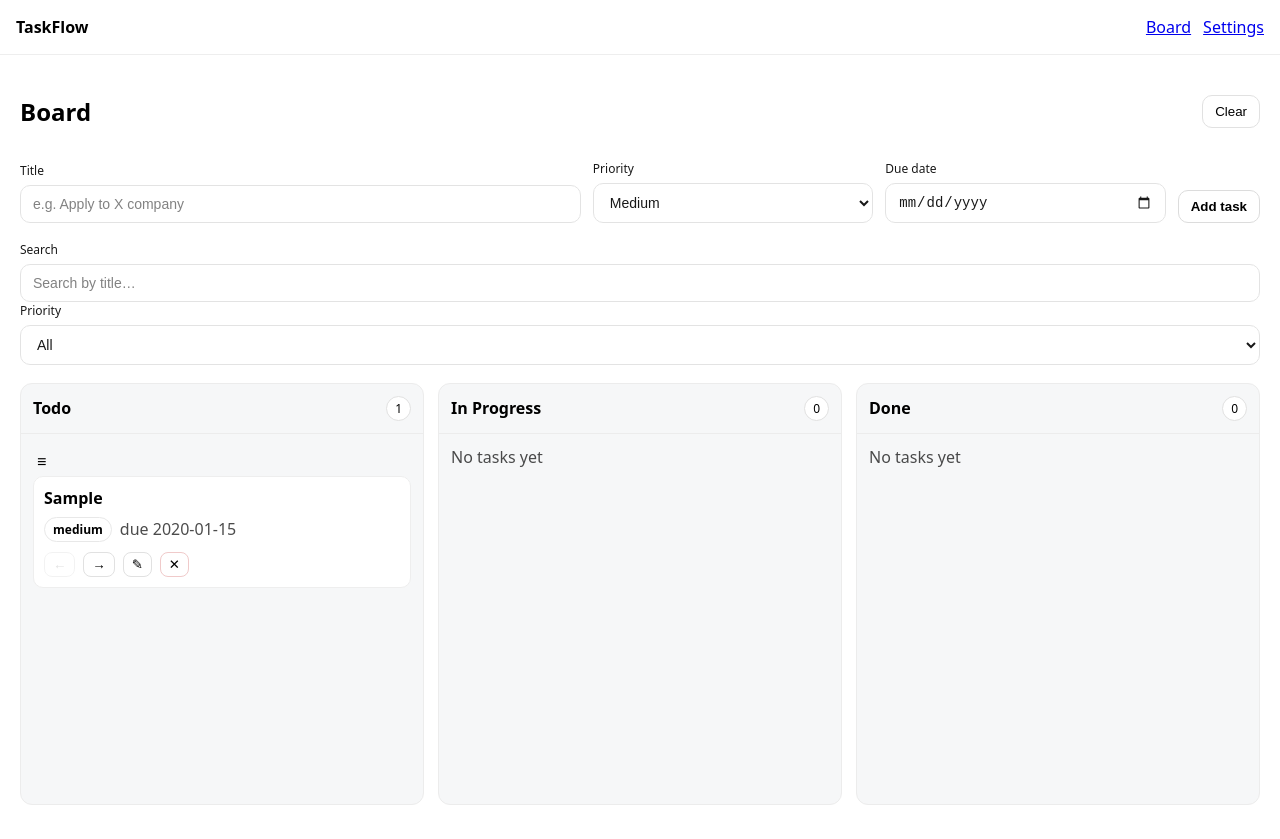
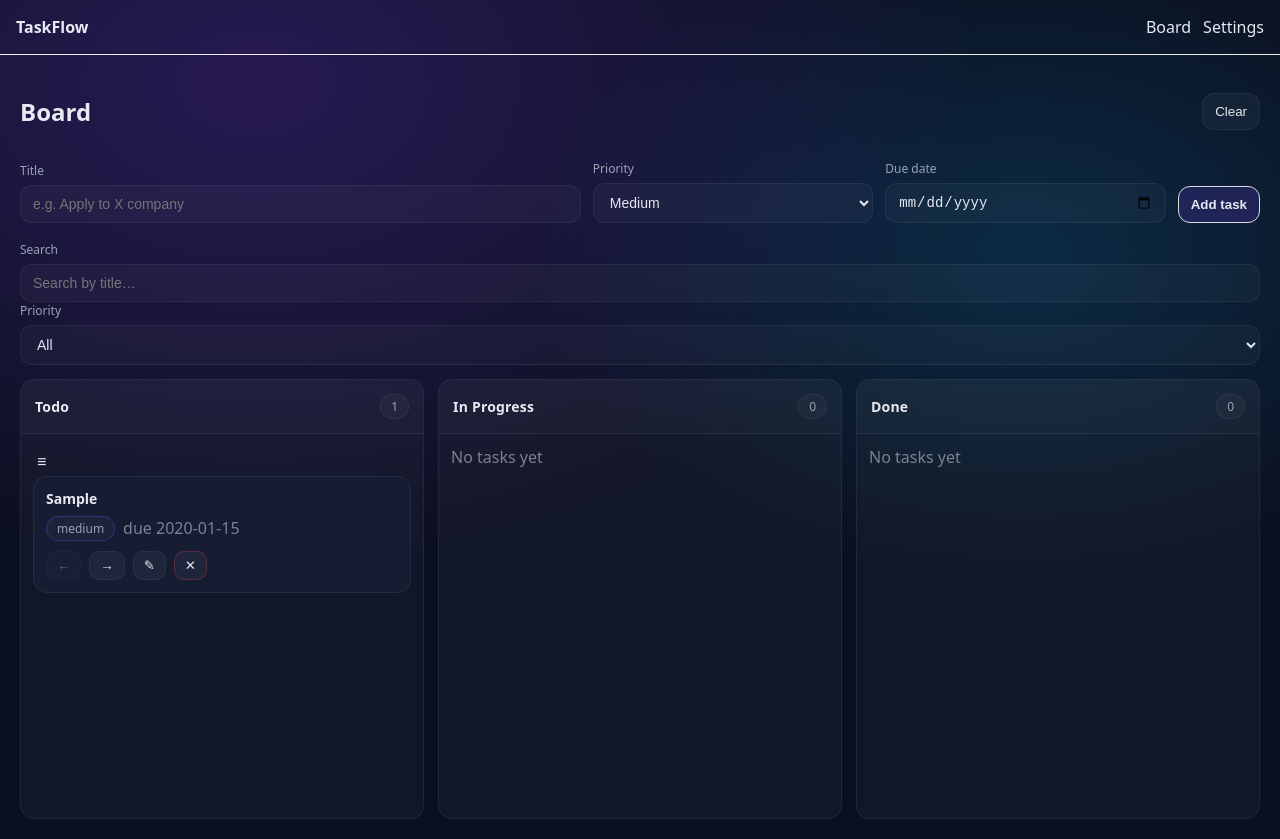
Before and after one commit to VolodyaLetov/taskflow, a React (Vite) app: page / in a window 1280 px wide. Both pictures are taken after typing "Sample", "2020-01-15" into the empty fields and a click on the button "Add task". Built offline with nearby package versions, Linux system fonts and the light colour scheme.

Commit message:
style: unify dark theme and remove conflicting light styles

```diff
--- a/src/styles/App.css
+++ b/src/styles/App.css
@@ -1,15 +1,48 @@
 :root {
+  --bg: #0b1020;
+
+  --panel: #12182b;
+  --panel-soft: #161d33;
+  --panel-hover: #1b2440;
+
+  --border: rgba(255, 255, 255, 0.06);
+
+  --text: #e6e9f2;
+  --muted: #9aa3b2;
+
+  --accent: #7c3aed;
+
+  --radius: 14px;
+}
+
+* {
+  box-sizing: border-box;
+}
+
+body {
+  margin: 0;
   font-family:
+    ui-sans-serif,
     system-ui,
     -apple-system,
     Segoe UI,
     Roboto,
     Arial,
-    sans-serif;
-}
-
-body {
-  margin: 0;
+    "Apple Color Emoji",
+    "Segoe UI Emoji";
+  background:
+    radial-gradient(
+      1200px 800px at 20% 10%,
+      rgba(124, 58, 237, 0.25),
+      transparent 60%
+    ),
+    radial-gradient(
+      900px 600px at 80% 30%,
+      rgba(14, 165, 233, 0.18),
+      transparent 55%
+    ),
+    var(--bg);
+  color: var(--text);
 }
 
 .app {
@@ -22,7 +55,16 @@ body {
   justify-content: space-between;
   gap: 16px;
   padding: 14px 18px;
-  border-bottom: 1px solid #e7e7e7;
+  border-bottom: 1px solid var(--border);
+  background: rgba(255, 255, 255, 0.02);
+}
+
+a {
+  color: inherit;
+  text-decoration: none;
+}
+a:hover {
+  opacity: 0.9;
 }
 
 .brand {
@@ -56,36 +98,40 @@ body {
   display: grid;
   grid-template-columns: repeat(3, 1fr);
   gap: 14px;
-  margin-top: 18px;
+  margin-top: 14px;
 }
 
 .column {
-  background: #f6f7f8;
-  border: 1px solid #ececec;
-  border-radius: 12px;
+  background: rgba(255, 255, 255, 0.03);
+  border: 1px solid var(--border);
+  border-radius: var(--radius);
   overflow: hidden;
-  min-height: 420px;
+  min-height: 440px;
+  box-shadow: var(--shadow);
 }
 
 .columnHeader {
   display: flex;
   align-items: center;
   justify-content: space-between;
-  padding: 12px 12px;
-  border-bottom: 1px solid #ececec;
+  padding: 14px 14px;
+  border-bottom: 1px solid var(--border);
+  background: rgba(255, 255, 255, 0.02);
 }
 
 .columnHeader h2 {
-  font-size: 16px;
+  font-size: 14px;
   margin: 0;
+  letter-spacing: 0.2px;
 }
 
 .count {
   font-size: 12px;
-  padding: 3px 8px;
+  padding: 3px 10px;
   border-radius: 999px;
-  border: 1px solid #e1e1e1;
-  background: white;
+  border: 1px solid var(--border);
+  background: rgba(255, 255, 255, 0.03);
+  color: var(--muted);
 }
 
 .columnBody {
@@ -93,17 +139,31 @@ body {
   display: flex;
   flex-direction: column;
   gap: 10px;
+  min-height: 140px;
 }
 
 .taskCard {
-  background: white;
-  border: 1px solid #eeeeee;
-  border-radius: 10px;
-  padding: 10px;
+  background: var(--panel-soft);
+  border: 1px solid var(--border);
+  border-radius: 14px;
+  padding: 12px;
+  transition:
+    background 160ms ease,
+    border-color 160ms ease,
+    transform 160ms ease,
+    box-shadow 160ms ease;
+}
+
+.taskCard:hover {
+  background: var(--panel-hover);
+  border-color: rgba(124, 58, 237, 0.35);
+  box-shadow: 0 12px 28px rgba(0, 0, 0, 0.35);
+  transform: translateY(-1px);
 }
 
 .taskTitle {
-  font-weight: 600;
+  font-weight: 700;
+  font-size: 14px;
 }
 
 .taskMeta {
@@ -111,110 +171,67 @@ body {
   display: flex;
   gap: 8px;
   align-items: center;
+  flex-wrap: wrap;
 }
 
 .pill {
   font-size: 12px;
   border-radius: 999px;
-  padding: 3px 8px;
-  border: 1px solid #e8e8e8;
+  padding: 3px 10px;
+  border: 1px solid var(--border);
+  background: rgba(255, 255, 255, 0.03);
+  color: var(--muted);
 }
-
+.pill--high {
+  border-color: rgba(239, 68, 68, 0.35);
+}
+.pill--medium {
+  border-color: rgba(124, 58, 237, 0.35);
+}
 .pill--low {
-  opacity: 0.7;
+  border-color: rgba(34, 197, 94, 0.3);
 }
-
-.pill--medium {
-  font-weight: 600;
-}
-
-.pill--high {
-  font-weight: 700;
-  text-decoration: underline;
-}
-
 .taskActions {
   display: flex;
-  gap: 6px;
+  gap: 8px;
   margin-top: 10px;
 }
-
-.taskActions button {
-  border: 1px solid #e1e1e1;
-  background: white;
-  border-radius: 8px;
-  padding: 4px 8px;
-  cursor: pointer;
-}
-
-.board {
-  display: grid;
-  grid-template-columns: repeat(3, 1fr);
-  gap: 14px;
-  margin-top: 18px;
-}
-
-.column {
-  background: #f6f7f8;
-  border: 1px solid #ececec;
-  border-radius: 12px;
-  overflow: hidden;
-  min-height: 420px;
-}
-
-.columnHeader {
-  display: flex;
-  align-items: center;
-  justify-content: space-between;
-  padding: 12px 12px;
-  border-bottom: 1px solid #ececec;
-}
-
-.columnHeader h2 {
-  font-size: 16px;
-  margin: 0;
-}
-
-.count {
-  font-size: 12px;
-  padding: 3px 8px;
-  border-radius: 999px;
-  border: 1px solid #e1e1e1;
-  background: white;
-}
-
-.columnBody {
-  padding: 12px;
-  display: flex;
-  flex-direction: column;
-  gap: 10px;
-}
-
 .pageHeader {
   display: flex;
   align-items: center;
   justify-content: space-between;
   gap: 12px;
+  margin-bottom: 10px;
 }
 
 .btn {
-  border: 1px solid #e1e1e1;
-  background: white;
-  border-radius: 10px;
-  padding: 8px 12px;
+  border: 1px solid var(--border);
+  background: rgba(255, 255, 255, 0.04);
+  color: var(--text);
+  border-radius: 12px;
+  padding: 10px 12px;
   cursor: pointer;
+  transition:
+    transform 120ms ease,
+    background 120ms ease,
+    border-color 120ms ease;
+}
+
+.btn:hover {
+  transform: translateY(-1px);
+  background: rgba(255, 255, 255, 0.06);
+}
+.btn:active {
+  transform: translateY(0px);
+}
+.btn.primary {
+  border-color: rgba(124, 58, 237, 0.45);
+  background: rgba(124, 58, 237, 0.18);
 }
 
 .muted {
   opacity: 0.7;
   margin: 0;
-}
-
-.taskCard {
-  background: white;
-  border: 1px solid #eeeeee;
-  border-radius: 10px;
-  padding: 10px;
 }
 
 .taskTitle {
@@ -229,26 +246,6 @@ body {
   flex-wrap: wrap;
 }
 
-.pill {
-  font-size: 12px;
-  border-radius: 999px;
-  padding: 3px 8px;
-  border: 1px solid #e8e8e8;
-}
-
-.pill--low {
-  opacity: 0.7;
-}
-
-.pill--medium {
-  font-weight: 600;
-}
-
-.pill--high {
-  font-weight: 700;
-  text-decoration: underline;
-}
-
 .taskActions {
   display: flex;
   gap: 8px;
@@ -256,24 +253,37 @@ body {
 }
 
 .iconBtn {
-  border: 1px solid #e1e1e1;
-  background: white;
-  border-radius: 8px;
-  padding: 4px 8px;
+  border: 1px solid var(--border);
+  background: rgba(255, 255, 255, 0.04);
+  color: var(--text);
+  border-radius: 10px;
+  padding: 6px 10px;
   cursor: pointer;
+  transition:
+    background 140ms ease,
+    border-color 140ms ease,
+    transform 140ms ease;
 }
 
 .iconBtn:hover {
+  background: rgba(255, 255, 255, 0.07);
+  border-color: rgba(255, 255, 255, 0.1);
   transform: translateY(-1px);
 }
 
-.iconBtn.danger {
-  border-color: #f0caca;
+.iconBtn.danger:hover {
+  border-color: rgba(239, 68, 68, 0.45);
+  background: rgba(239, 68, 68, 0.08);
 }
 
 .iconBtn:disabled {
-  opacity: 0.4;
+  opacity: 0.35;
   cursor: not-allowed;
+  transform: none;
+}
+
+.iconBtn.danger {
+  border-color: rgba(239, 68, 68, 0.25);
 }
 
 .taskForm {
@@ -292,15 +302,28 @@ body {
   display: grid;
   gap: 6px;
   font-size: 12px;
-  opacity: 0.9;
+  color: var(--muted);
+}
+
+.muted {
+  opacity: 0.75;
+  margin: 0;
+  color: var(--muted);
 }
 
 .input {
-  border: 1px solid #e1e1e1;
-  background: white;
-  border-radius: 10px;
+  border: 1px solid var(--border);
+  background: rgba(255, 255, 255, 0.03);
+  color: var(--text);
+  border-radius: 12px;
   padding: 10px 12px;
   font-size: 14px;
+  outline: none;
+}
+
+.input:focus {
+  border-color: rgba(124, 58, 237, 0.5);
+  box-shadow: 0 0 0 4px rgba(124, 58, 237, 0.18);
 }
 
 .btn.primary {
@@ -328,7 +351,7 @@ body {
 }
 
 .column--over {
-  outline: 2px dashed #cfcfcf;
+  outline: 2px dashed rgba(124, 58, 237, 0.55);
   outline-offset: -6px;
 }
 
@@ -355,3 +378,15 @@ body {
 .dragHandle:active {
   cursor: grabbing;
 }
+
+@media (max-width: 980px) {
+  .board {
+    grid-template-columns: 1fr;
+  }
+  .taskFormRow {
+    grid-template-columns: 1fr;
+  }
+  .filters {
+    grid-template-columns: 1fr;
+  }
+}
```
